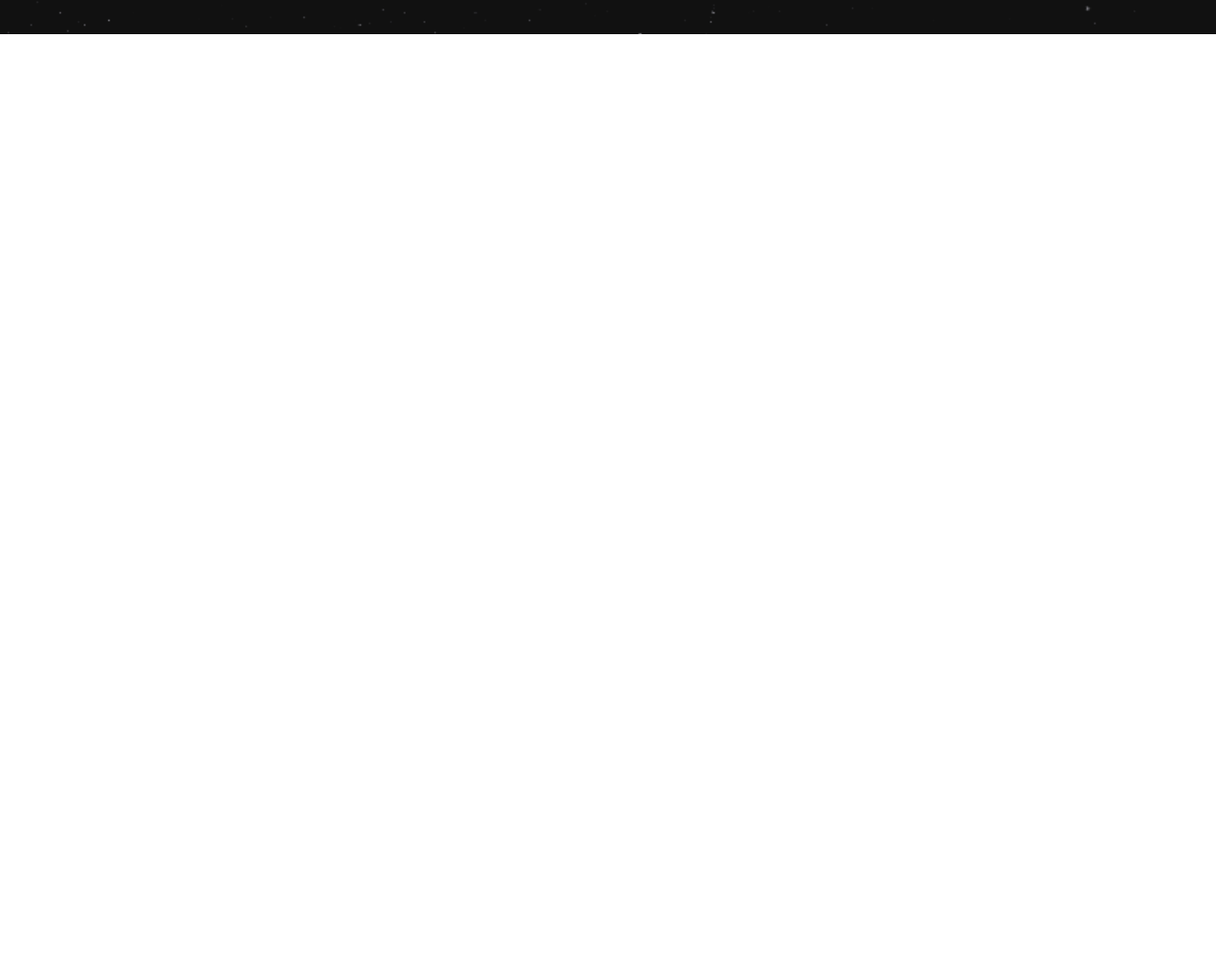
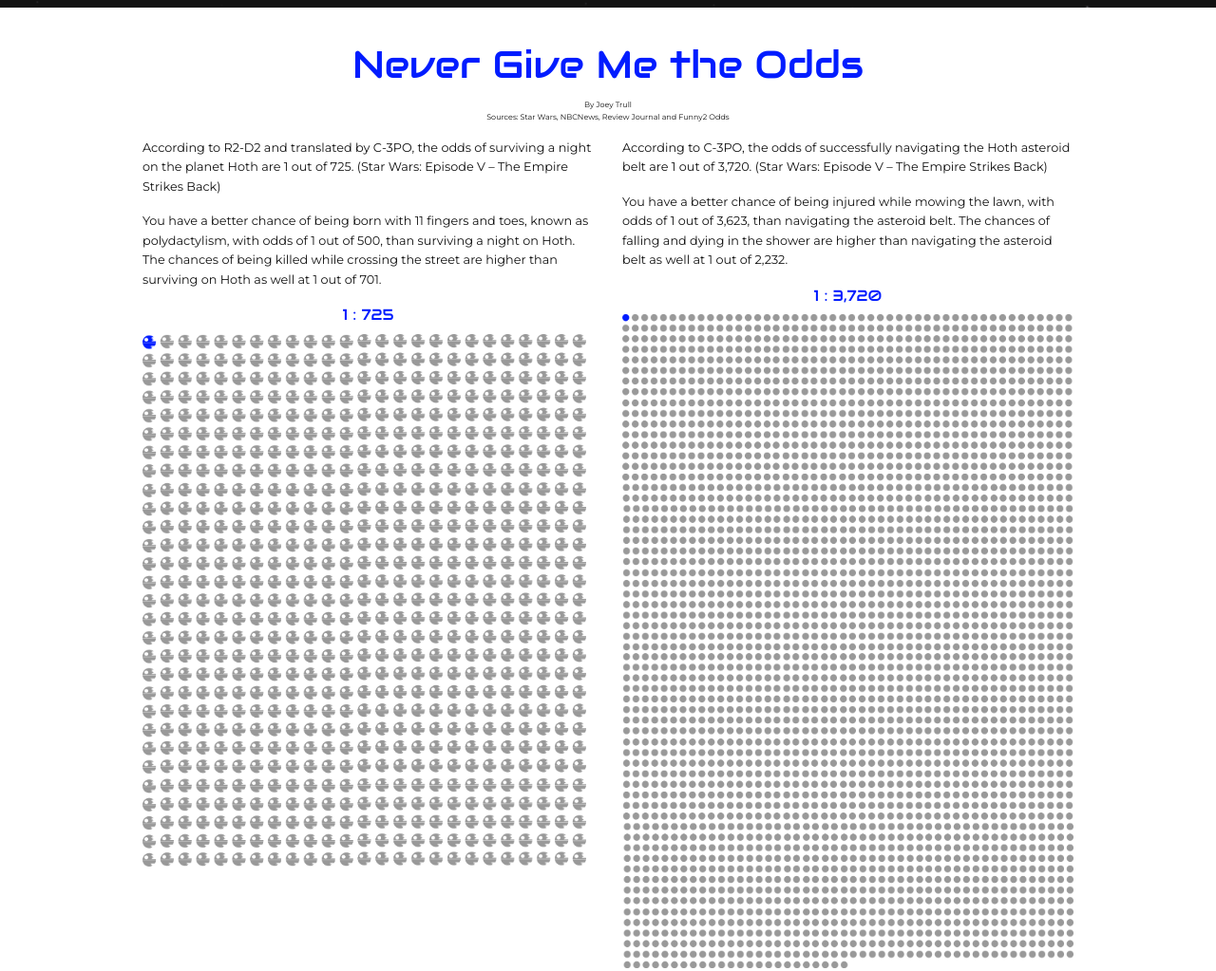
Before and after one commit to maddydeason/starwarsdata, a plain HTML site: page index.html in a window 1280 px wide. Shown: the part 799-1822 px from the top of the page at 95% size. Before the commit the page ends 835 px from the top, so only its background shows below. Drawn offline with Linux system fonts and the light colour scheme.

Commit message:
adds odds graphics

```diff
--- a/css/app.css
+++ b/css/app.css
@@ -13,6 +13,13 @@ body {
 iframe {
 	margin: 0 auto;
 }
+h1, h2, h3, h4, h5, h6 {
+	font-family: 'Audiowide', monotype;
+}
+p {
+	font-family: 'montserrat', sans-serif;
+	font-size: .8rem;
+}
 
 /* ---- TOP BAR ---- */
 /*.logo {
@@ -26,7 +33,6 @@ iframe {
 }
 
 .header h1 {
-	font-family: 'Audiowide', monotype;
 	text-transform: uppercase;
 	border-bottom: 2px solid #ffe401;
 }
@@ -37,7 +43,23 @@ iframe {
 	font-family: 'montserrat', sans-serif !important;
 }
 
+.byline {
+	font-size: .5rem;
+}
+
+.blue-text {
+	color: #011CFF;
+}
+
 /* ---- SECTIONS ---- */
 section {
 	padding: 2rem 1rem;
 }
+.white {
+	background: #fff;
+}
+
+/* ---- IMAGES ---- */
+img {
+	margin-bottom: 3rem;
+}
--- a/index.html
+++ b/index.html
@@ -34,7 +34,7 @@
   <body>
     <section>
       <div class="row">
-        <div class="large-9 large-offset-1 end columns">
+        <div class="large-10 large-offset-1 end columns">
           <div class="header">
             <h1>Star Wars Data</h1>
             <h5>If you've ever watched the opening scroll of a New Hope and thought 'Exactly how long ago are we talking? and just how far away is this galaxy, in parsecs?' then this site is for you.</h5>
@@ -42,10 +42,44 @@
         </div>
       </div>
     </section>
-    <section class="grey">
+    <section>
       <div class="row">
-        <div class="large-9 large-offset-1 end columns">
+        <div class="large-10 large-offset-1 end columns">
           <iframe width="100%" height="520" frameborder="0" src="https://joeyx7.cartodb.com/viz/21fca7f0-775e-11e5-b0ea-0ef24382571b/embed_map" allowfullscreen webkitallowfullscreen mozallowfullscreen oallowfullscreen msallowfullscreen></iframe>
+        </div>
+      </div>
+    </section>
+    <section class="white">
+      <div class="row">
+        <div class="large-10 large-offset-1 end columns">
+          <div class="columns">
+            <div class="text-center">
+              <h2 class="blue-text">Never Give Me the Odds</h2>
+              <p class="byline">By Joey Trull<br>Sources: Star Wars, NBCNews, Review Journal and Funny2 Odds</p>
+            </div>
+          </div>
+          <div class="medium-6 columns">
+            <p>According to R2-D2 and translated by C-3PO, the odds of surviving a night on the planet Hoth are 1 out of 725. (Star Wars: Episode V – The Empire Strikes Back)</p>
+            <p>You have a better chance of being born with 11 fingers and toes, known as polydactylism, with odds of 1 out of 500, than surviving a night on Hoth. The chances of being killed while crossing the street are higher than surviving on Hoth as well at 1 out of 701.</p>
+            <h6 class="text-center blue-text">1 : 725</h6>
+            <img src="img/Odds1.png">
+          </div>
+          <div class="medium-6 columns">
+            <p>According to C-3PO, the odds of successfully navigating the Hoth asteroid belt are 1 out of 3,720. (Star Wars: Episode V – The Empire Strikes Back)</p>
+            <p>You have a better chance of being injured while mowing the lawn, with odds of 1 out of 3,623, than navigating the asteroid belt. The chances of falling and dying in the shower are higher than navigating the asteroid belt as well at 1 out of 2,232.</p>
+            <h6 class="text-center blue-text">1 : 3,720</h6>
+            <img src="img/Odds2.png">
+          </div>
+        </div>
+      </div>
+      <div class="row">
+        <div class="large-10 large-offset-1 end columns">
+          <div class="columns">
+            <p>According to Han Solo, the odds of the Death Star killshot are 1 out of 1,000,000. (Star Wars: Episode IV – A New Hope)</p>
+            <p>You have a better chance of winning an Olympic gold medal in your lifetime, with odds of 1 out of 662,000. The chances of being killed by lightning and meteorite strikes are higher than destroying the Death Star as well at 1 out of 700,000.</p>
+            <h6 class="text-center blue-text">1 : 1,000,000</h6>
+            <img src="img/Odds3.png">
+          </div>
         </div>
       </div>
     </section>
```
Also changed, not shown: img/Odds1.png (added), img/Odds2.png (added), img/Odds3.png (added).
